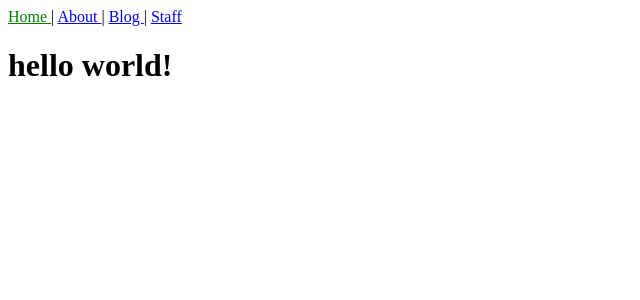
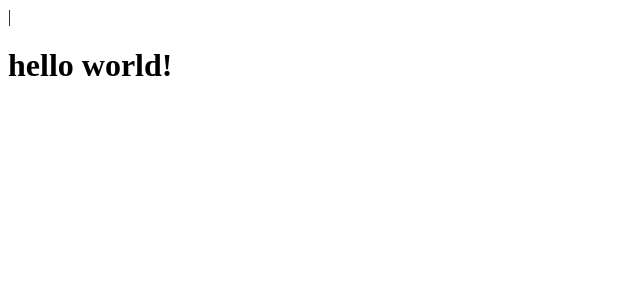
Before and after one commit to rainshadedesign/jekyll-netlify-test, a Jekyll site: the page built from index.html, in a window 1280 px wide. Shown: the top 300 px of the page, without its empty margins (0-640 px from the left). Built offline with Jekyll 4.4.1, drawn with Linux system fonts in a browser that asks for light colours.

Commit message:
Update Navigation “navigation”

```diff
--- a/_data/navigation.yml
+++ b/_data/navigation.yml
@@ -1,8 +1,2 @@
-- name: Home
-  link: /
-- name: About
-  link: about.html
-- name: Blog
-  link: blog.html
-- name: Staff
-  link: staff.html
+name: New link
+link: link.html
```
